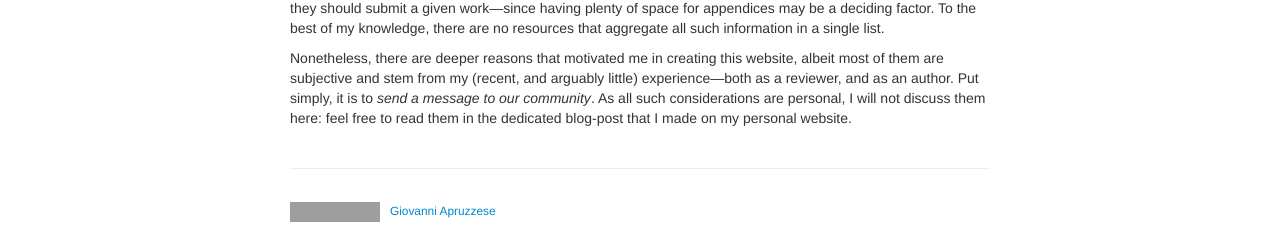
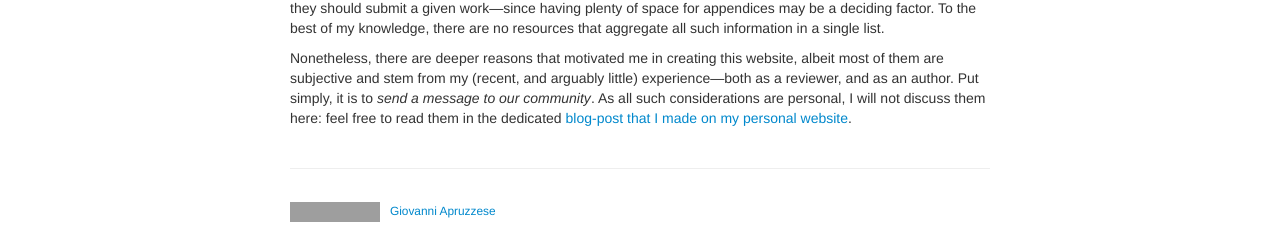
Before and after one commit to secnopagelim/secnopagelim.github.io, a Jekyll site: the page built from index.md, in a window 1280 px wide. Shown: the part 1551-1780 px from the top of the page. Built offline with Jekyll 4.4.1, drawn with Linux system fonts in a browser that asks for light colours; part of the change alters nothing that is shown; grey boxes are pictures that could not be loaded.

Commit message:
motivation

```diff
--- a/index.md
+++ b/index.md
@@ -55,4 +55,4 @@ This website was inspired by the "Rump Session" during the 2022 edition of the [
 The main reason why I created this website is to _help researchers in cybersecurity in choosing to which venue_ they should submit a given work---since having plenty of space for appendices may be a deciding factor. To the best of my knowledge, there are no resources that aggregate all such information in a single list.
 
 Nonetheless, there are deeper reasons that motivated me in creating this website, albeit most of them are subjective and stem from my (recent, and arguably little) experience---both as a reviewer, and as an author. Put simply, it is to _send a message to our community_.
-As all such considerations are personal, I will not discuss them here: feel free to read them in the dedicated blog-post that I made on my personal website.
+As all such considerations are personal, I will not discuss them here: feel free to read them in the dedicated [blog-post that I made on my personal website](https://www.giovanniapruzzese.com/posts/2022/secnopagelim).
```
